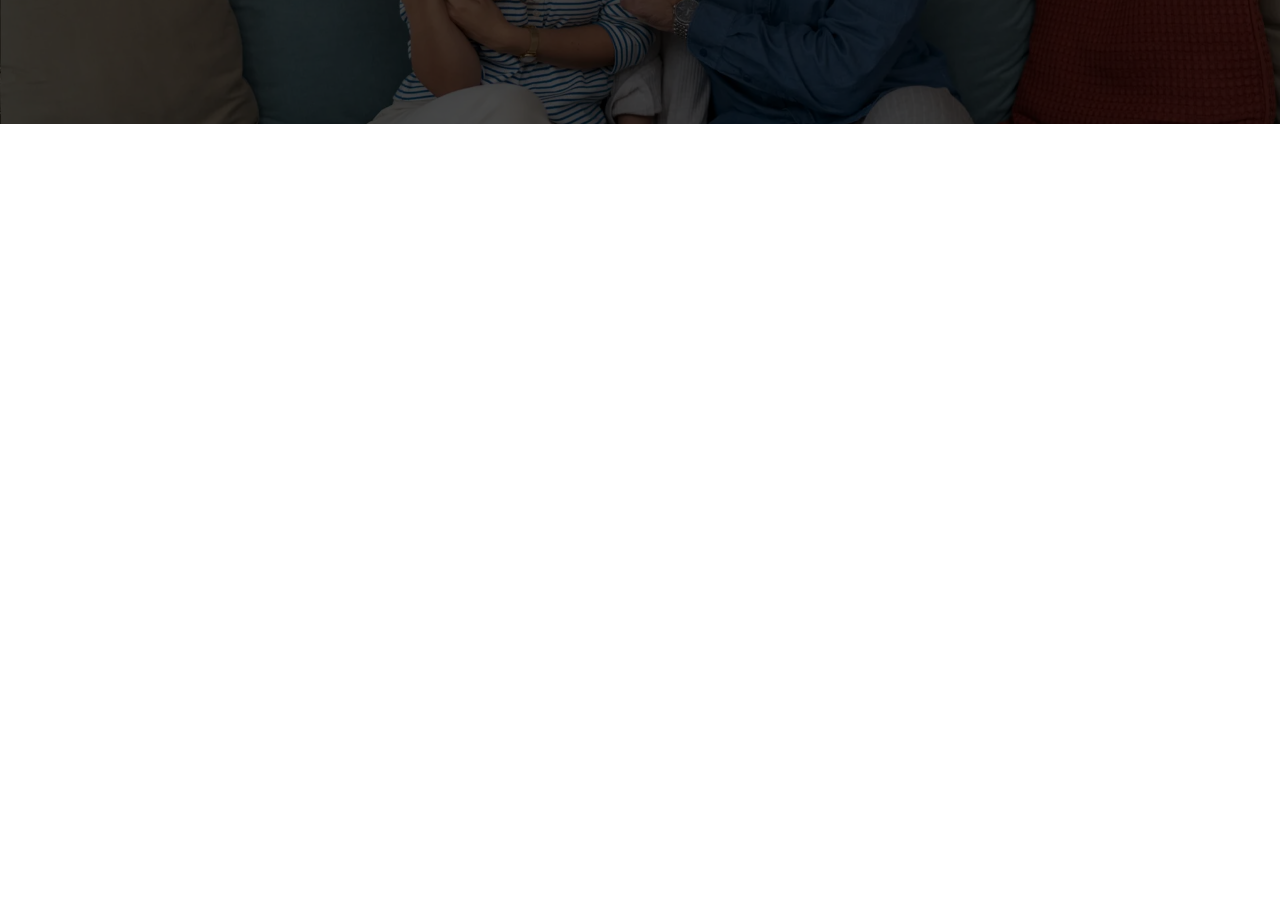
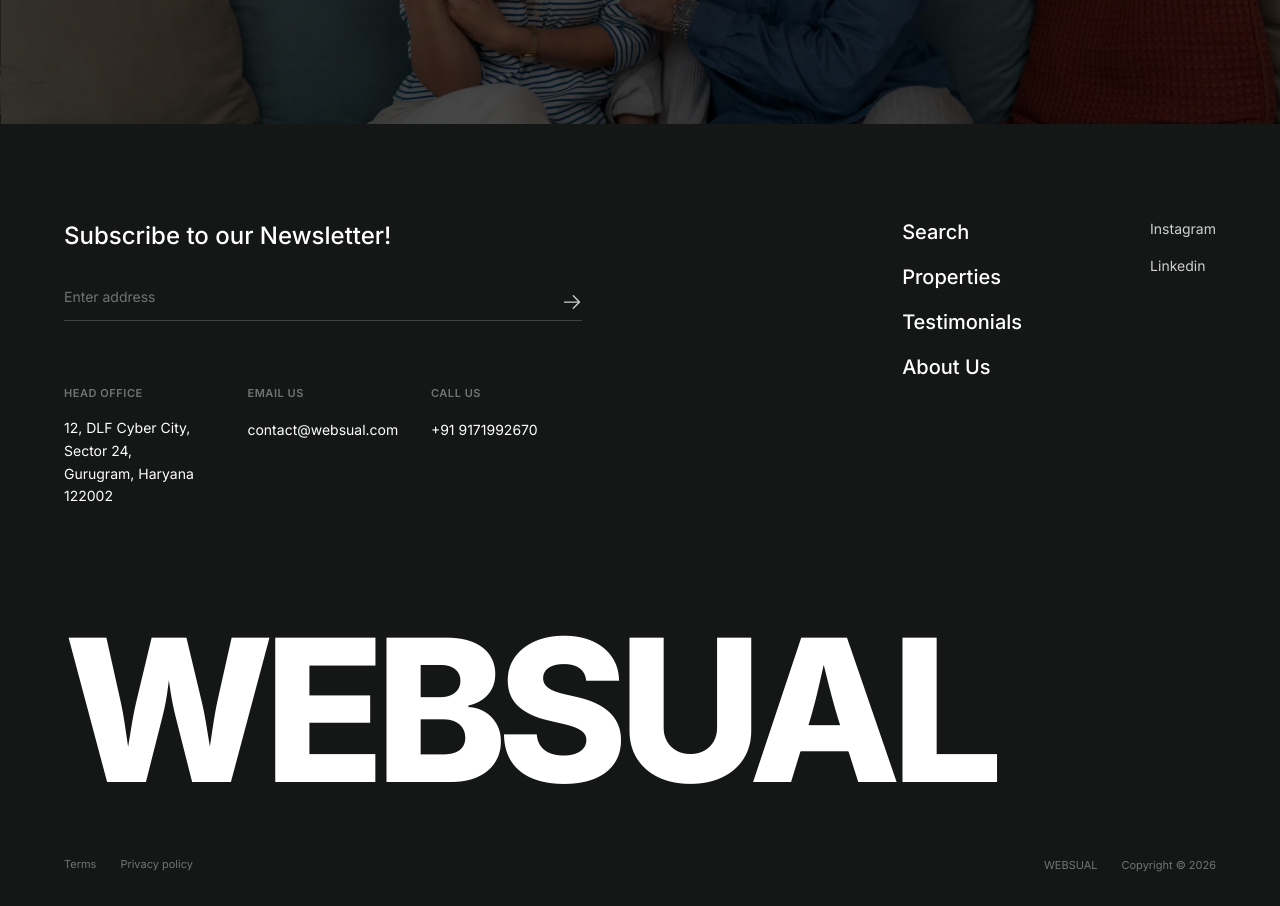
Before and after one commit to abhiiiiiii-21/real-estate-template-1, a Next.js app: page / in a window 1280 px wide. Shown: the part 6420-7326 px from the top of the page. Before the commit the page ends 6544 px from the top, so only its background shows below. Built offline with nearby package versions, Linux system fonts and the light colour scheme.

Commit message:
Added footer

```diff
--- /dev/null
+++ b/app/_components/Footer.jsx
@@ -0,0 +1,127 @@
+import React from 'react'
+
+const Footer = () => {
+    return (
+        <footer className="bg-[#151717] pt-24 pb-8 px-8 md:px-12 lg:px-16 overflow-hidden">
+            <div className="max-w-[1400px] mx-auto">
+
+                {/* Top Section */}
+                <div className="flex flex-col lg:flex-row justify-between items-start w-full">
+
+                    {/* Left Column - Subscribe & Contact */}
+                    <div className="w-full lg:w-[45%]">
+                        <h3 className="text-white text-2xl font-medium mb-8">Subscribe to our Newsletter!</h3>
+
+                        <div className="relative border-b border-white/20 pb-3 mb-16 group">
+                            <input
+                                type="email"
+                                placeholder="Enter address"
+                                className="w-full bg-transparent text-white placeholder-white/40 text-sm focus:outline-none pr-8"
+                            />
+                            <button
+                                type="button"
+                                className="absolute right-0 top-1/2 -translate-y-1/2 text-white/80 group-hover:text-white transition-colors"
+                                aria-label="Subscribe">
+                                <svg xmlns="http://www.w3.org/2000/svg" fill="none" viewBox="0 0 24 24" strokeWidth={1.5} stroke="currentColor" className="w-5 h-5">
+                                    <path strokeLinecap="round" strokeLinejoin="round" d="M13.5 4.5 21 12m0 0-7.5 7.5M21 12H3" />
+                                </svg>
+                            </button>
+                        </div>
+
+                        <div className="grid grid-cols-2 md:grid-cols-3 gap-y-12 gap-x-8">
+                            <div>
+                                <h4 className="text-white/40 text-[11px] uppercase tracking-wider font-semibold mb-4">Head Office</h4>
+                                <p className="text-white text-sm leading-relaxed">
+                                    12, DLF Cyber City, Sector 24,<br />
+                                    Gurugram, Haryana 122002
+                                </p>
+                            </div>
+                            <div>
+                                <h4 className="text-white/40 text-[11px] uppercase tracking-wider font-semibold mb-4">Email Us</h4>
+                                <a href="mailto:hello@findrealestate.com" className="text-white text-sm hover:text-gray-300 transition-colors">
+                                    contact@websual.com
+                                </a>
+                            </div>
+                            <div>
+                                <h4 className="text-white/40 text-[11px] uppercase tracking-wider font-semibold mb-4">Call Us</h4>
+                                <a href="tel:+12129949965" className="text-white text-sm hover:text-gray-300 transition-colors whitespace-nowrap">
+                                    +91 9171992670
+                                </a>
+                            </div>
+                        </div>
+                    </div>
+
+                    <div className="w-full lg:w-auto flex flex-col sm:flex-row gap-16 lg:gap-32 mt-20 lg:mt-0">
+                        <div className="flex flex-col gap-5">
+                            {['Search','Properties', 'Testimonials', 'About Us'].map((link) => (
+                                <a key={link} href="#" className="group text-white text-xl font-medium w-fit">
+                                    <div className="relative overflow-hidden leading-tight">
+                                      <span
+                                        className="block transition-transform duration-500 ease-[cubic-bezier(0.16,1,0.3,1)] group-hover:-translate-y-full after:content-[attr(data-text)] after:absolute after:left-0 after:top-full"
+                                        data-text={link}
+                                      >
+                                        {link}
+                                      </span>
+                                    </div>
+                                </a>
+                            ))}
+                        </div>
+                        <div className="flex flex-col gap-5">
+                            {[
+                                { name: 'Instagram', url: 'https://www.instagram.com/websual.agency' },
+                                { name: 'Linkedin', url: 'https://www.instagram.com/websual.agency' }
+                            ].map((link) => (
+                                <a key={link.name} href={link.url} target="_blank" rel="noopener noreferrer" className="group text-white/80 text-sm w-fit">
+                                    <div className="relative overflow-hidden leading-tight">
+                                      <span
+                                        className="block transition-all duration-500 ease-[cubic-bezier(0.16,1,0.3,1)] group-hover:-translate-y-full after:content-[attr(data-text)] after:absolute after:left-0 after:top-full group-hover:text-white"
+                                        data-text={link.name}
+                                      >
+                                        {link.name}
+                                      </span>
+                                    </div>
+                                </a>
+                            ))}
+                        </div>
+                    </div>
+
+                </div>
+
+                {/* Huge Text Section */}
+                <div className="mt-24 md:mt-32 w-full flex justify-start">
+                    <h1 className="text-[14vw] sm:text-[16vw] lg:text-[15.5vw] leading-[0.75] font-black text-white tracking-tighter">
+                        WEBSUAL
+                    </h1>
+                </div>
+
+                {/* Bottom Strip */}
+                <div className="mt-12 flex flex-col xl:flex-row justify-between items-start xl:items-center gap-6 pt-6">
+                    <div className="flex flex-wrap items-center gap-x-6 gap-y-3">
+                        {[
+                            'Terms',
+                            'Privacy policy'
+                        ].map((link) => (
+                            <a key={link} href="#" className="group text-white/40 text-[11px] w-fit">
+                                <div className="relative overflow-hidden leading-tight">
+                                  <span
+                                    className="block transition-all duration-500 ease-[cubic-bezier(0.16,1,0.3,1)] group-hover:-translate-y-full after:content-[attr(data-text)] after:absolute after:left-0 after:top-full group-hover:text-white"
+                                    data-text={link}
+                                  >
+                                    {link}
+                                  </span>
+                                </div>
+                            </a>
+                        ))}
+                    </div>
+                    <div className="flex flex-wrap items-center gap-6 text-white/40 text-[11px] shrink-0 mt-2 xl:mt-0">
+                        <span>WEBSUAL</span>
+                        <span>Copyright © 2026</span>
+                    </div>
+                </div>
+
+            </div>
+        </footer>
+    )
+}
+
+export default Footer
--- a/app/page.js
+++ b/app/page.js
@@ -1,6 +1,7 @@
 import About from "./_components/About";
 import CTA from "./_components/CTA";
 import FeaturedProperties from "./_components/FeaturedProperties";
+import Footer from "./_components/Footer";
 import Hero from "./_components/Hero";
 import Procedure from "./_components/Procedure";
 import Testimonial from "./_components/Testimonial";
@@ -9,12 +10,13 @@ import Testimonial from "./_components/Testimonial";
 export default function Home() {
   return (
     <div className="bg-white">
-     <Hero />
-     <About/>
-     <FeaturedProperties />
-     <Procedure/>
-     <Testimonial/>
-     <CTA/>
+      <Hero />
+      <About />
+      <FeaturedProperties />
+      <Procedure />
+      <Testimonial />
+      <CTA />
+      <Footer />
     </div>
   );
 }
```
